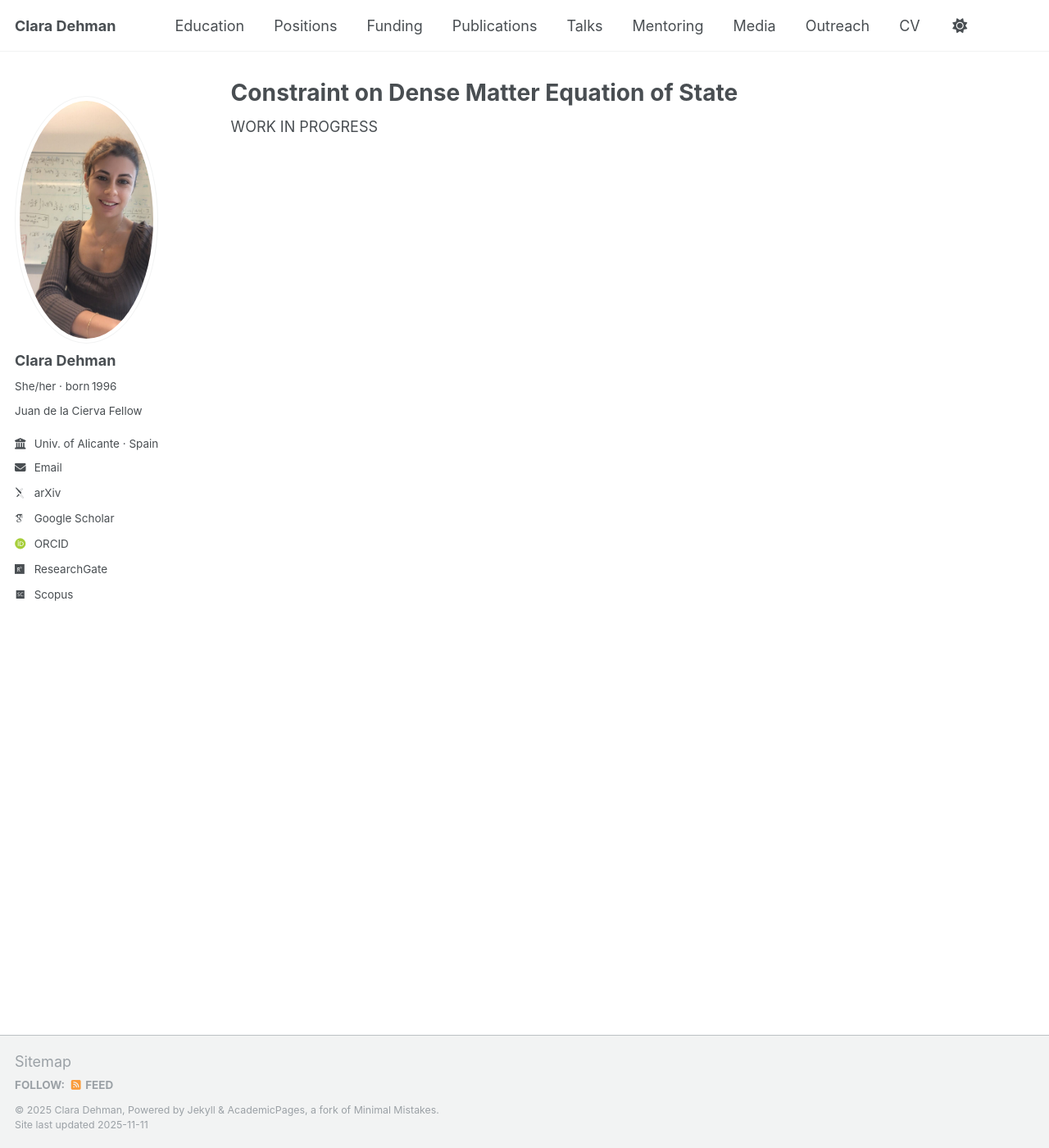
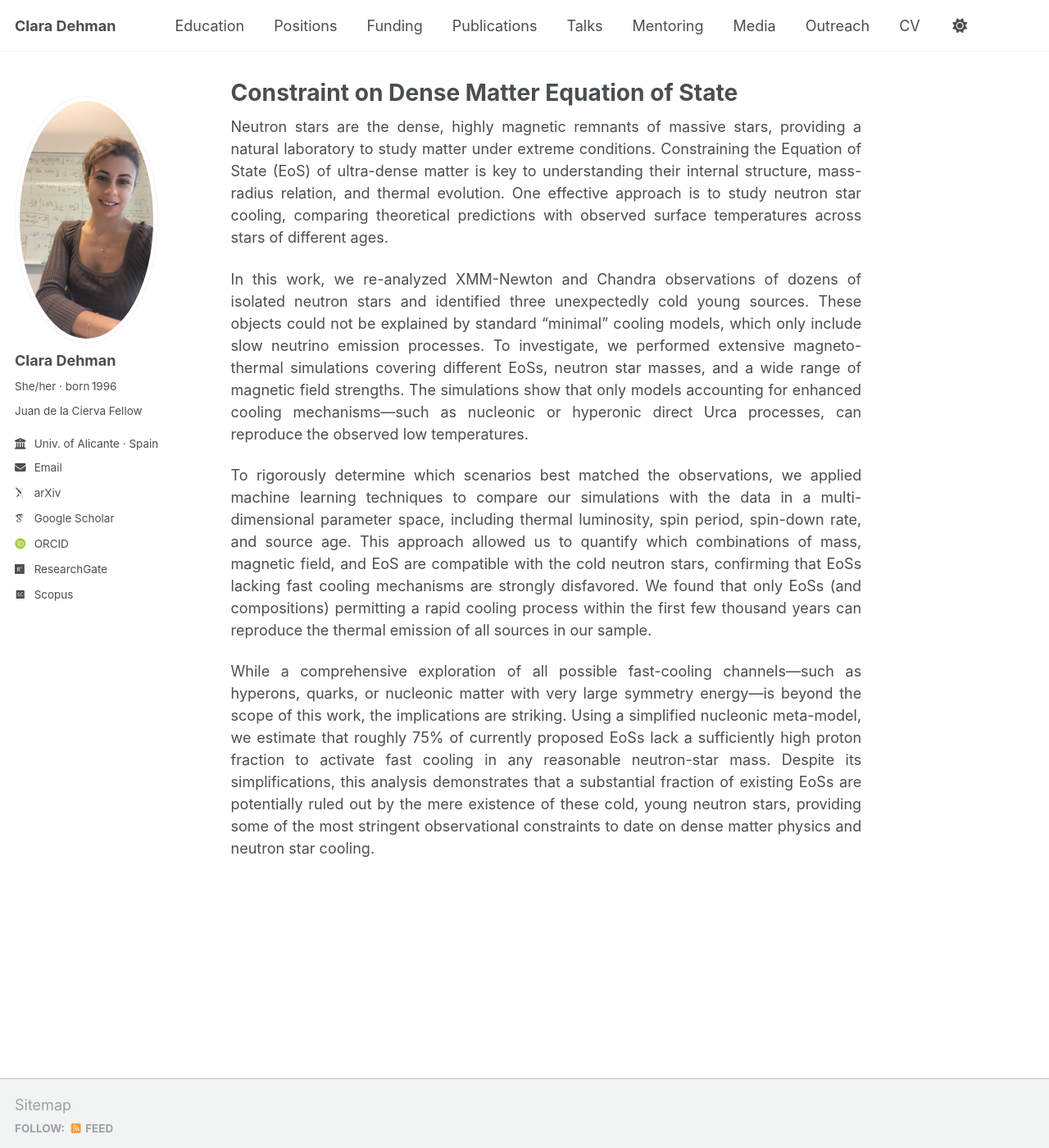
Before and after one commit to ClaraDehman/ClaraDehman.github.io, a Jekyll site: the page built from contrainteos.md, in a window 1280 px wide and 1400 px high. Shown: the whole window at 82% size. Built offline with Jekyll 4.4.1, drawn with Linux system fonts in a browser that asks for light colours; some web fonts are replaced.

Commit message:
filling in the details for contrainteos.md

```diff
--- a/contrainteos.md
+++ b/contrainteos.md
@@ -7,5 +7,17 @@ redirect_from:
 ---
 
  <p style="text-align: justify;">
-    WORK IN PROGRESS
+Neutron stars are the dense, highly magnetic remnants of massive stars, providing a natural laboratory to study matter under extreme conditions. Constraining the Equation of State (EoS) of ultra-dense matter is key to understanding their internal structure, mass-radius relation, and thermal evolution. One effective approach is to study neutron star cooling, comparing theoretical predictions with observed surface temperatures across stars of different ages.
   </p>
+
+ <p style="text-align: justify;">
+In this work, we re-analyzed XMM-Newton and Chandra observations of dozens of isolated neutron stars and identified three unexpectedly cold young sources. These objects could not be explained by standard “minimal” cooling models, which only include slow neutrino emission processes. To investigate, we performed extensive magneto-thermal simulations covering different EoSs, neutron star masses, and a wide range of magnetic field strengths. The simulations show that only models accounting for enhanced cooling mechanisms—such as nucleonic or hyperonic direct Urca processes, can reproduce the observed low temperatures.
+  </p>
+
+   <p style="text-align: justify;">
+To rigorously determine which scenarios best matched the observations, we applied machine learning techniques to compare our simulations with the data in a multi-dimensional parameter space, including thermal luminosity, spin period, spin-down rate, and source age. This approach allowed us to quantify which combinations of mass, magnetic field, and EoS are compatible with the cold neutron stars, confirming that EoSs lacking fast cooling mechanisms are strongly disfavored. We found that only EoSs (and compositions) permitting a rapid cooling process within the first few thousand years can reproduce the thermal emission of all sources in our sample.
+  </p>
+
+  <p style="text-align: justify;">
+While a comprehensive exploration of all possible fast-cooling channels—such as hyperons, quarks, or nucleonic matter with very large symmetry energy—is beyond the scope of this work, the implications are striking. Using a simplified nucleonic meta-model, we estimate that roughly 75% of currently proposed EoSs lack a sufficiently high proton fraction to activate fast cooling in any reasonable neutron-star mass. Despite its simplifications, this analysis demonstrates that a substantial fraction of existing EoSs are potentially ruled out by the mere existence of these cold, young neutron stars, providing some of the most stringent observational constraints to date on dense matter physics and neutron star cooling.
+  </p>
```
